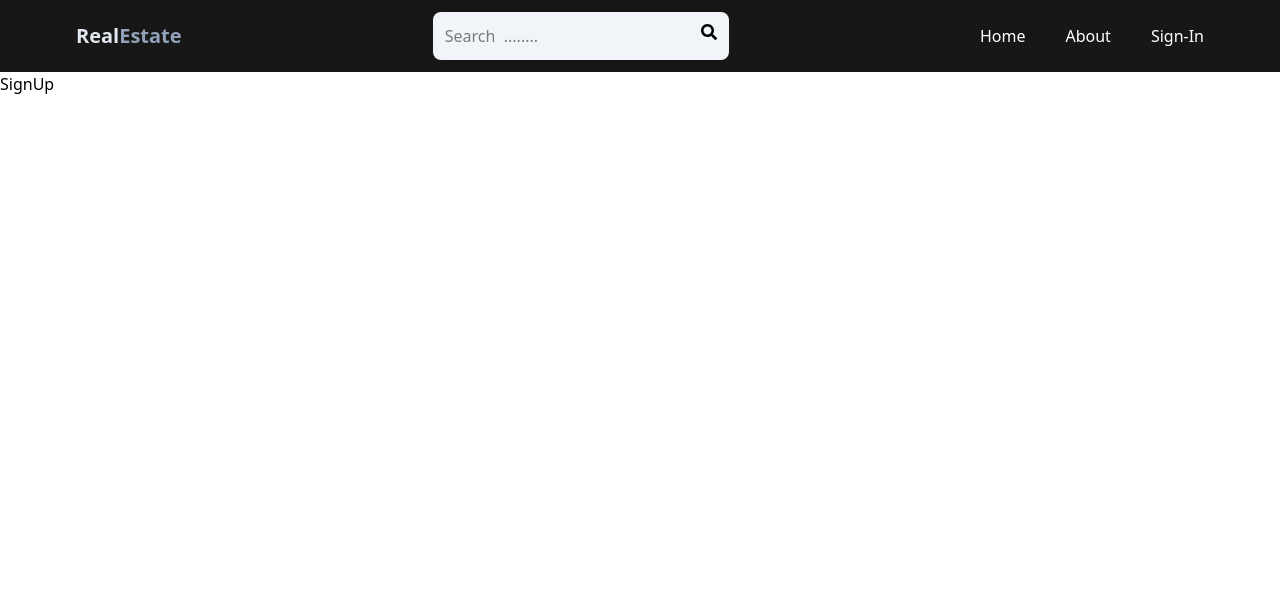
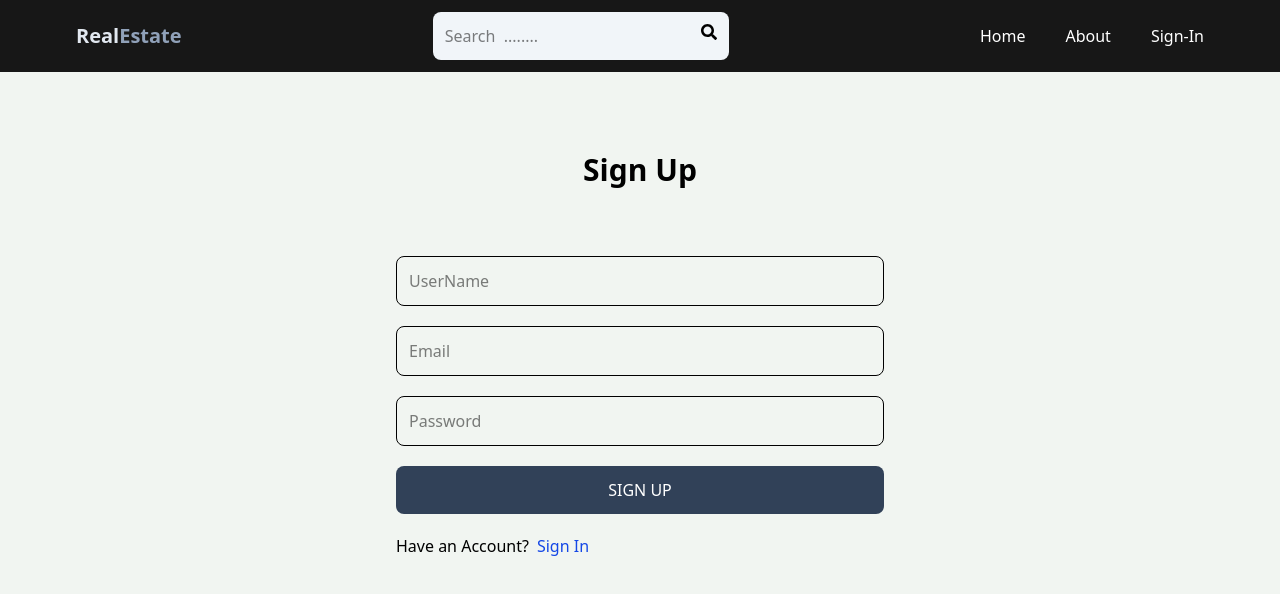
Before and after one commit to thilanhasitha/Real-Estate-project, a React (Vite) app in the folder client/: page /sign-up in a window 1280 px wide. Shown: the top 594 px of the page. Built offline with nearby package versions, Linux system fonts and the light colour scheme.

Commit message:
complete sign up page UI

```diff
--- a/client/src/index.css
+++ b/client/src/index.css
@@ -1 +1,5 @@
 @import "tailwindcss";
+
+body{
+  background-color: rgb(241,245,241);
+}
--- a/client/src/pages/SignUp.jsx
+++ b/client/src/pages/SignUp.jsx
@@ -1,7 +1,23 @@
 import React from 'react'
+import { Link } from 'react-router-dom'
 
 export default function SignUp() {
   return (
-    <div>SignUp</div>
+    <div className='p-3 max-w-lg mx-auto'>
+        <h1 className='text-3xl text-center font-semibold my-17'>Sign Up</h1>
+        <form className= 'flex flex-col gap-5'>
+            <input type='text' placeholder='UserName'className='border p-3 rounded-lg'id='username'/>
+              <input type='text' placeholder='Email'className='border p-3 rounded-lg'id='email'/>
+                <input type='text' placeholder='Password'className='border p-3 rounded-lg'id='password'/>
+
+        <button className='bg-slate-700 text-white rounded-lg p-3 uppercase hover:opacity-95 pl-20 pr-20 disabled:opacity-80'>Sign Up</button>
+        </form>
+        <div className='flex gap-2 mt-5'>
+            <p>Have an Account?</p>
+            <Link to='/sign-in'>
+            <span className='text-blue-700'>Sign In</span>
+            </Link>
+        </div>
+    </div>
   )
 }
```
Also changed, not shown: 1 other file (tests, documents, lock files or other folders).
